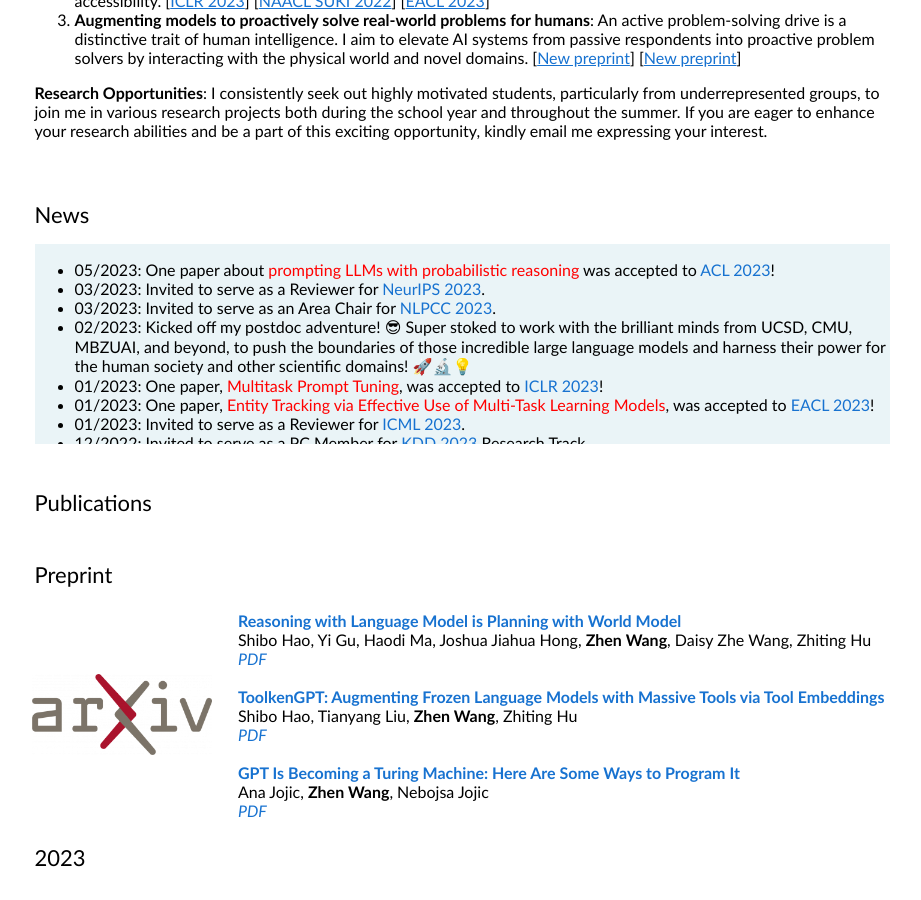
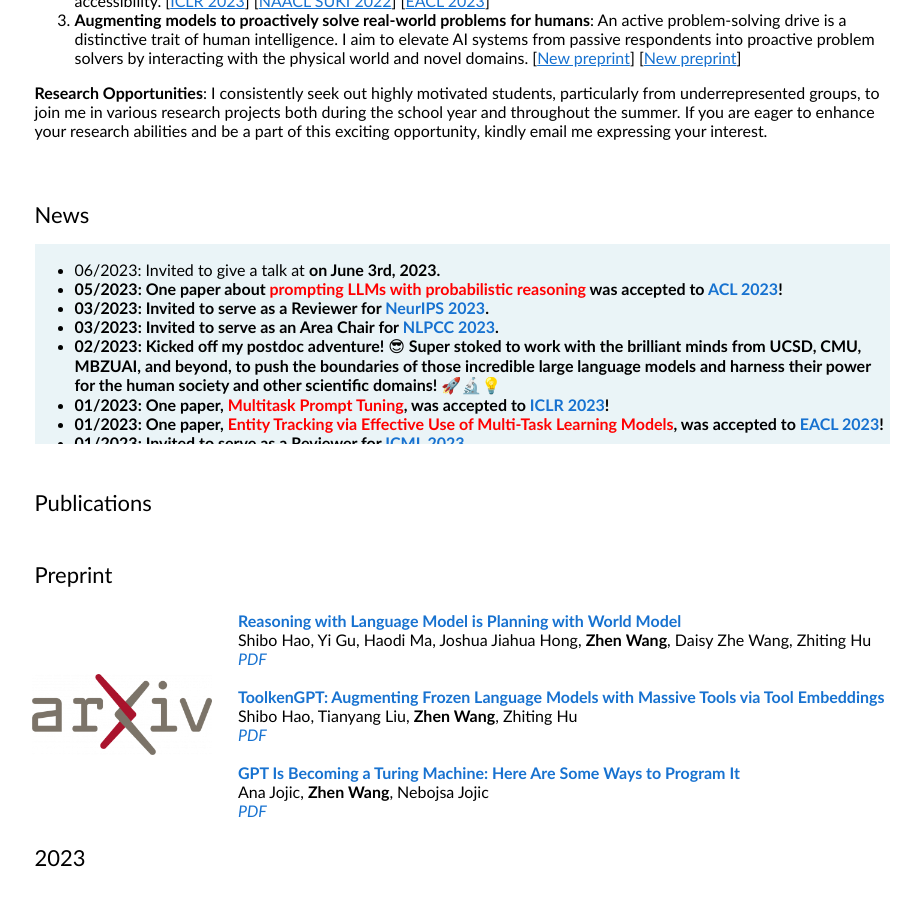
Before and after one commit to zhenwang9102/zhenwang9102.github.io, a Jekyll site: the page built from _posts/2019-06-02-venue.markdown, in a window 1280 px wide and 900 px high, scrolled down 743 px. Shown: the whole window, without its empty margins (178-1099 px from the left). Built offline with Jekyll 4.4.1, drawn with Linux system fonts in a browser that asks for light colours.

Commit message:
Update default.html

```diff
--- a/_layouts/default.html
+++ b/_layouts/default.html
@@ -110,6 +110,9 @@
               <p></p>
               <div class="listbox">
                 <ul>
+                  <li>
+                    06/2023: Invited to give a talk at <b><North Carolina State University/b> on June 3rd, 2023.
+                  </li>
                   <li>
                     05/2023: One paper about <a href="https://arxiv.org/abs/2210.01293" style="color:red">prompting LLMs with probabilistic reasoning</a> was accepted to <a href="https://2023.aclweb.org/">ACL 2023</a>!
                   </li>
```
